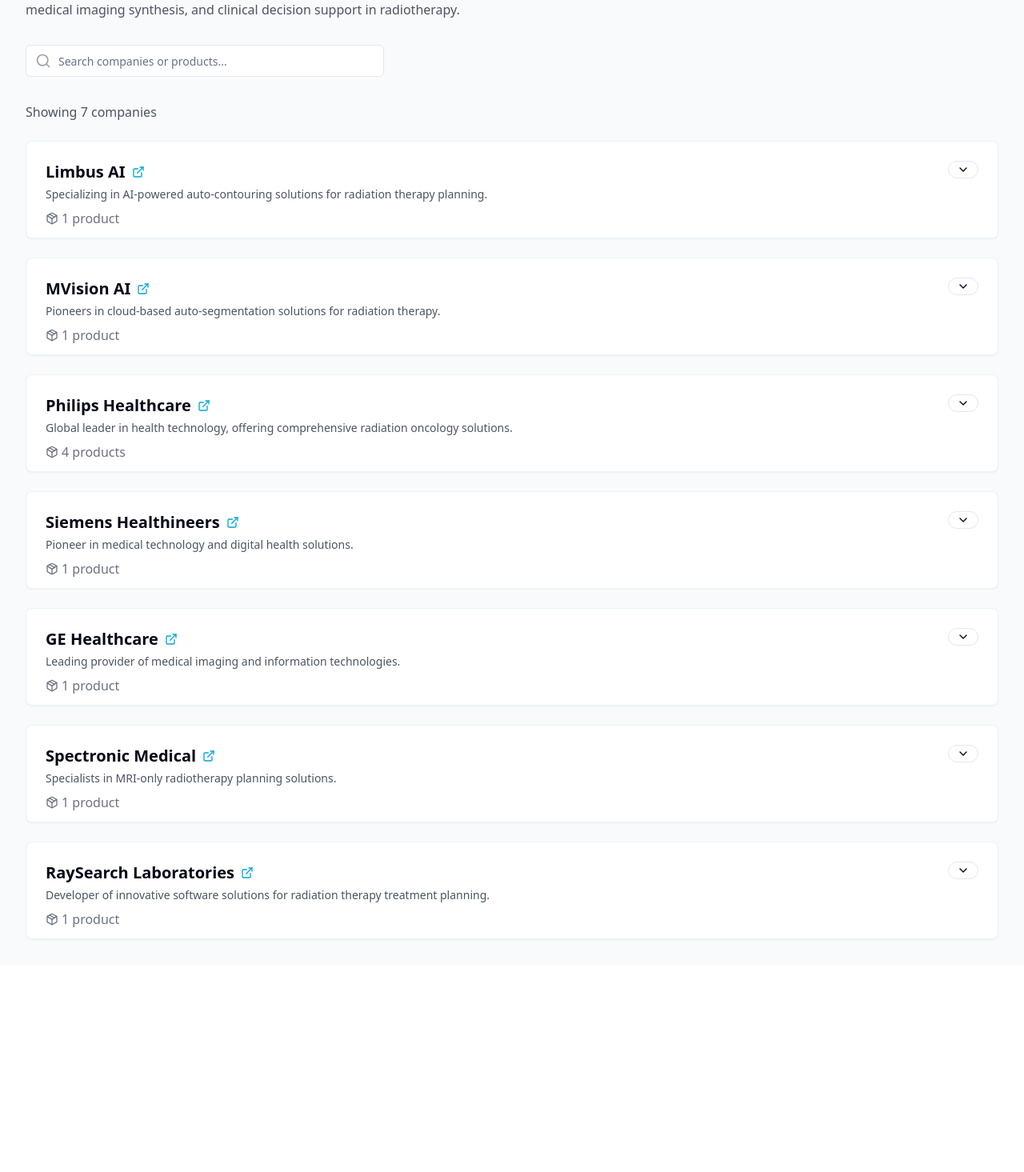
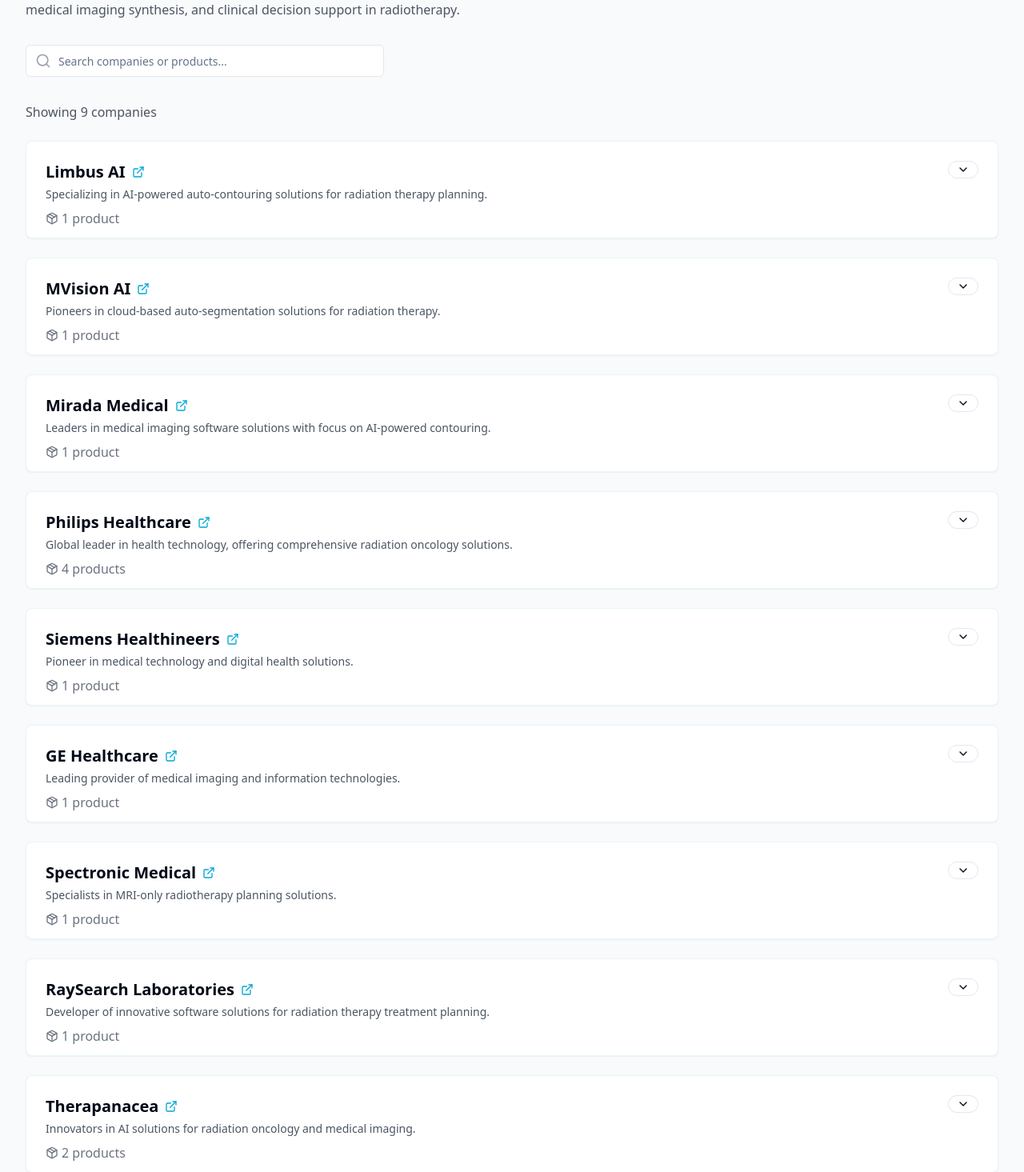
Before and after one commit to DLinRT-eu/website, a React (Vite) app: page /companies in a window 1280 px wide. Shown: the part 188-1653 px from the top of the page at 80% size. Before the commit the page ends 1394 px from the top, so only its background shows below. Built offline with nearby package versions, Linux system fonts and the light colour scheme.

Commit message:
Fix: Check product ID company definitions
Check for mismatches in product ID company definitions.

```diff
--- a/src/data/companies.ts
+++ b/src/data/companies.ts
@@ -1,3 +1,4 @@
+
 import { CompanyDetails } from "@/types/company";
 
 export const COMPANIES: CompanyDetails[] = [
@@ -20,7 +21,7 @@ export const COMPANIES: CompanyDetails[] = [
     name: "Mirada Medical",
     description: "Leaders in medical imaging software solutions with focus on AI-powered contouring.",
     website: "https://mirada-medical.com",
-    productIds: ["mirada-dln"]
+    productIds: ["mirada-dlc"]
   },
   {
     id: "philips-healthcare",
@@ -67,6 +68,6 @@ export const COMPANIES: CompanyDetails[] = [
     name: "Therapanacea",
     description: "Innovators in AI solutions for radiation oncology and medical imaging.",
     website: "https://www.therapanacea.eu",
-    productIds: ["therapixel-autocontour"]
+    productIds: ["therapanacea-annotate", "therapanacea-adaptbox"]
   }
 ];
```
